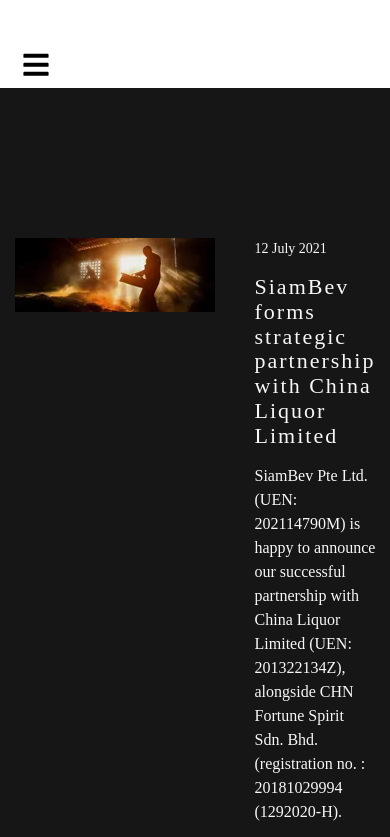
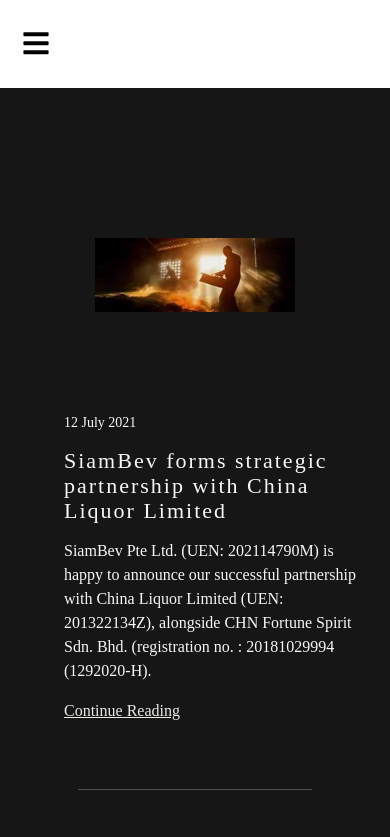
Before and after one commit to Franky-Lim24/SiamBev, a Gatsby site: page /newsletter in a window 390 px wide. Shown: the top 837 px of the page. Built offline with nearby package versions, Linux system fonts and the light colour scheme; Gatsby itself is replaced by a stand-in of ours; what react-google-recaptcha-v3 would draw is missing.

Commit message:
responsive blogs

```diff
--- a/src/components/newsletter/Blogs.js
+++ b/src/components/newsletter/Blogs.js
@@ -37,6 +37,10 @@
 	justify-content: center;
 	align-self: center;
 	flex-direction: column;
+
+	@media screen and (min-width: 768px) {
+		width: 100%;
+	}
 `;
 
 const Hr = styled.hr`
@@ -98,16 +102,28 @@
 `;
 
 const Content = styled.div`
-	max-width: 50%;
+	width: 100%;
 	display: flex;
 	flex-direction: column;
 	align-items: flex-start;
 	justify-content: center;
 	margin-left: 40px;
+	padding: 0 20px 0 20px;
+	@media screen and (min-width: 768px) {
+		width: 70%;
+		padding: 0;
+	}
+	@media screen and (min-width: 1024px) {
+		width: 50%;
+		padding: 0;
+	}
 `;
 
 const ImgContainer = styled.div`
-	align-self: flex-start;
+	margin-bottom: 100px;
+	@media screen and (min-width: 768px) {
+		align-self: flex-start;
+	}
 `;
 
 const Blog = withReveal(
@@ -122,7 +138,11 @@
 		margin-right: auto;
 		margin-top: 50px;
 		margin-bottom: 50px;
+		flex-direction: column;
 
+		@media screen and (min-width: 768px) {
+			flex-direction: row;
+		}
 		@media screen and (min-width: 1024px) {
 			padding-right: 56px;
 			padding-left: 56px;
--- a/src/components/shared/Header.js
+++ b/src/components/shared/Header.js
@@ -72,7 +72,7 @@
 		position: absolute;
 		top: 0;
 		left: 0;
-		transform: translate(75%, 175%);
+		transform: translate(75%, 100%);
 		font-size: 1.8rem;
 		cursor: pointer;
 	}
```
